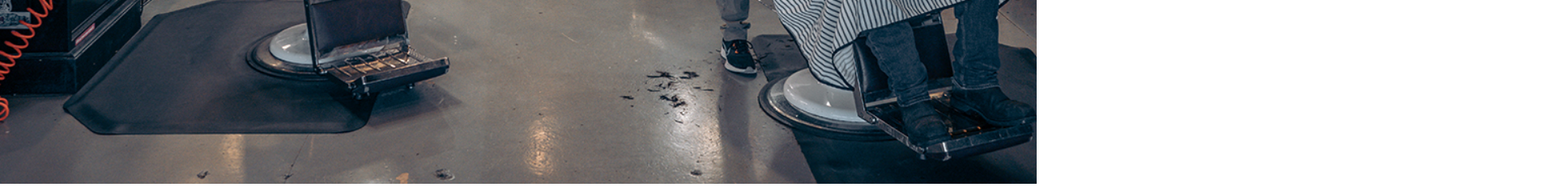
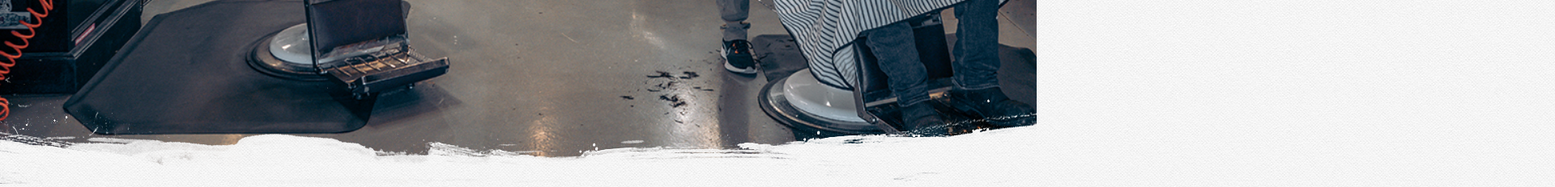
Before and after one commit to 04stefke/barber-shop, a plain HTML site: page index.html in a window 1280 px wide. Shown: the part 572-804 px from the top of the page at 81% size, 1920 px wide, since content can reach past the window. Drawn offline with Linux system fonts and the light colour scheme.

Commit message:
added the border

```diff
--- a/index.html
+++ b/index.html
@@ -7,11 +7,16 @@
     <title>Barber-Shop</title>
 </head>
 <body>
-    <header>
+    <header class="header wrapper">
         <div class="main-home">
             <img src="./assets/logo.png" alt="">
         </div>
+        <div class="border">
+            <img src="./assets/border_1.png" alt="">
+        </div>
+    </header>
+    <main>
 
-    </header>
+    </main>
 </body>
 </html>
--- a/style.css
+++ b/style.css
@@ -8,6 +8,10 @@ body{
     min-height: 100vh;
     background-image: url(./assets/pattern.jpg);
     background-repeat: repeat;
+}
+
+.header{
+    position: relative;
 }
 
 .main-home{
@@ -23,3 +27,8 @@ body{
 .main-home img{
     width: 300px;
 }
+
+.border{
+    position: absolute;
+    bottom: -4px;
+}
```
